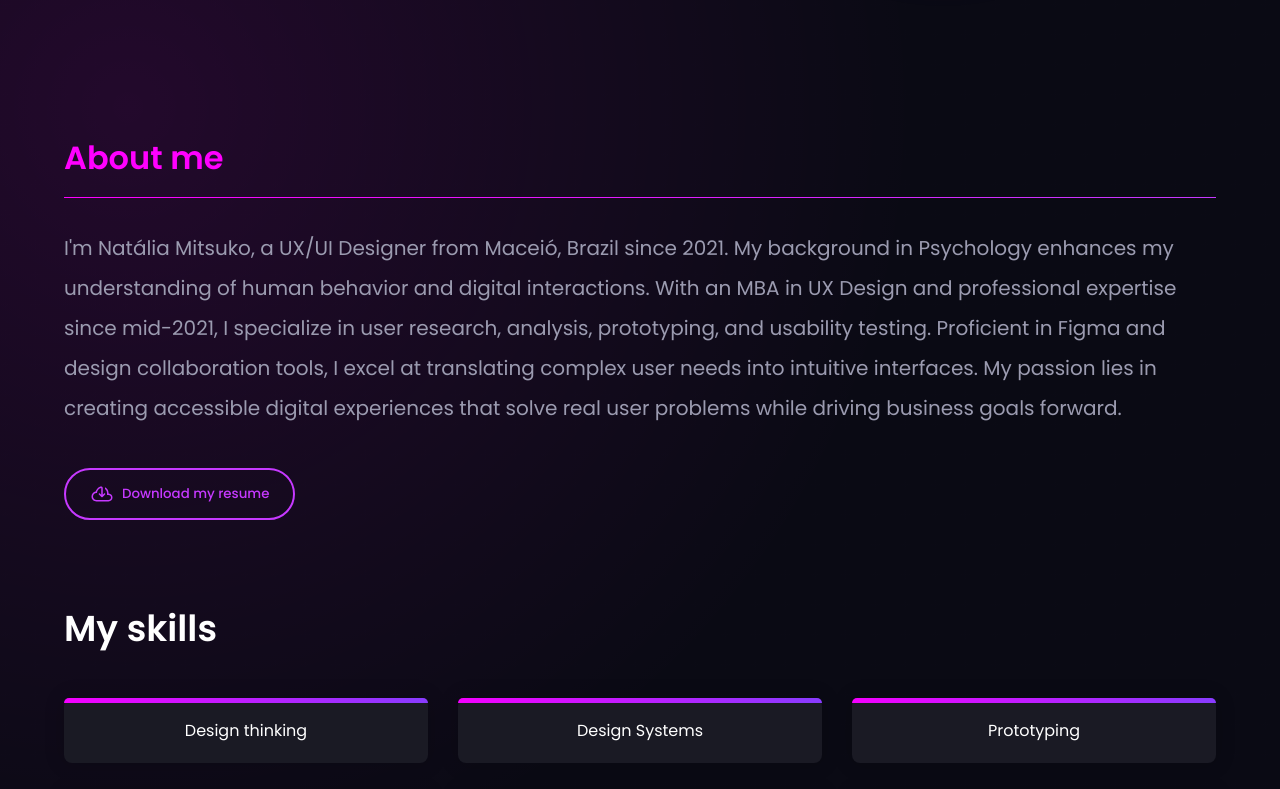
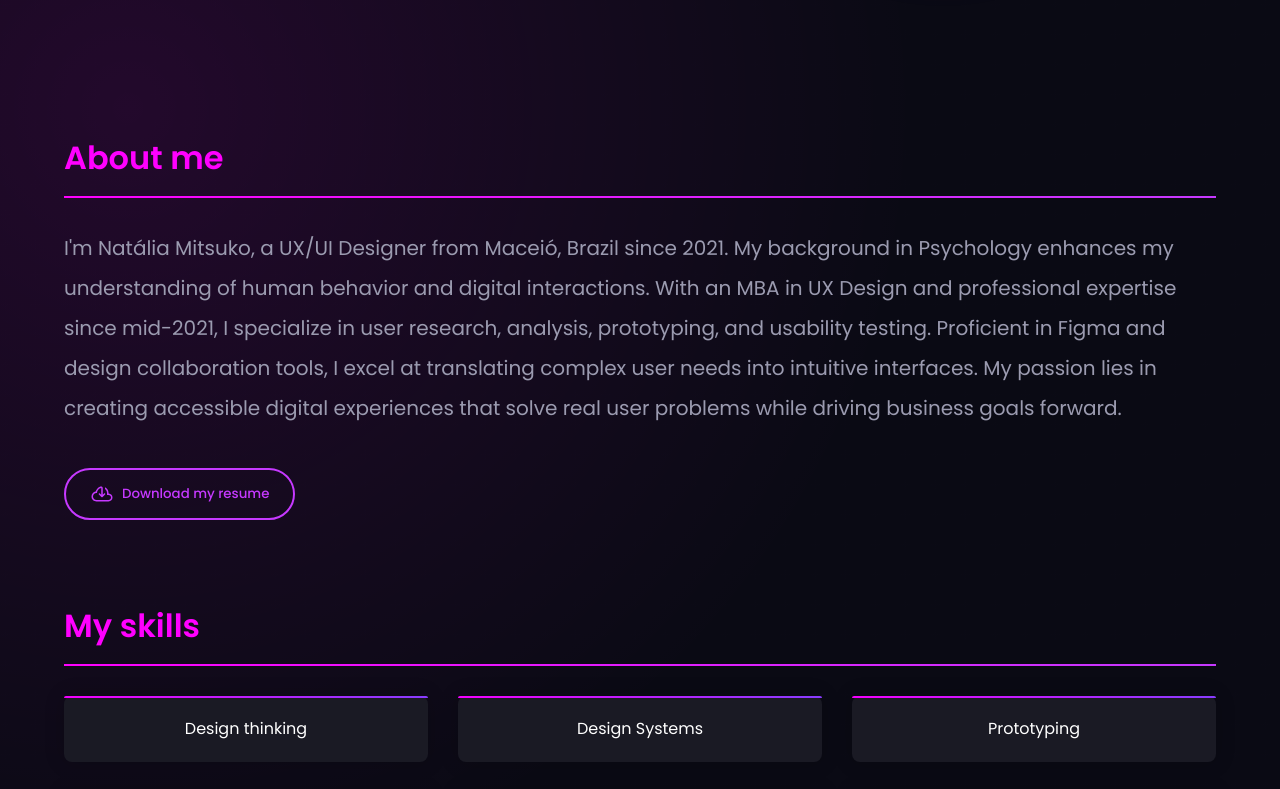
Before and after one commit to NatyMitsuko/portfolio, a plain HTML site: page index.html in a window 1280 px wide. Shown: the part 840-1629 px from the top of the page. Drawn offline with Linux system fonts and the light colour scheme.

Commit message:
Atualiza estilos CSS para o elemento h2, ajustando tamanho, cor e margens. Adiciona um efeito decorativo com um gradiente na parte inferior do h2. Remove estilos duplicados da seção .about-content, garantindo uma apresentação mais coesa.

```diff
--- a/css/styles.css
+++ b/css/styles.css
@@ -45,8 +45,21 @@ h1 {
 }
 
 h2 {
-    font-size: 36px;
-    margin-bottom: 40px;
+    font-size: 32px;
+    color: var(--primary-color);
+    position: relative;
+    padding-bottom: 15px;
+    margin-bottom: 30px;
+}
+
+h2::after {
+    content: '';
+    position: absolute;
+    bottom: 0;
+    left: 0;
+    width: 100%;
+    height: 2px;
+    background: linear-gradient(to right, var(--primary-color), var(--primary-color-dark));
 }
 
 h3 {
@@ -254,25 +267,6 @@ nav ul li a:hover {
     font-weight: 400;
 }
 
-.about-content h2 {
-    font-size: 32px;
-    color: var(--primary-color);
-    position: relative;
-    padding-bottom: 15px;
-    margin-bottom: 30px;
-}
-
-.about-content h2::after {
-    content: '';
-    position: absolute;
-    bottom: 0;
-    left: 0;
-    width: 100%;
-    height: 1.5px;
-    background: linear-gradient(to right, var(--primary-color), var(--primary-color-dark));
-}
-
-
 .resume-button {
     margin-top: 30px;
 }
@@ -309,7 +303,7 @@ nav ul li a:hover {
     top: 0;
     left: 0;
     width: 100%;
-    height: 5px;
+    height: 2px;
     background: linear-gradient(to right, #F400FF, #893CFF);
     border-radius: 8px 8px 0 0;
 }
```
